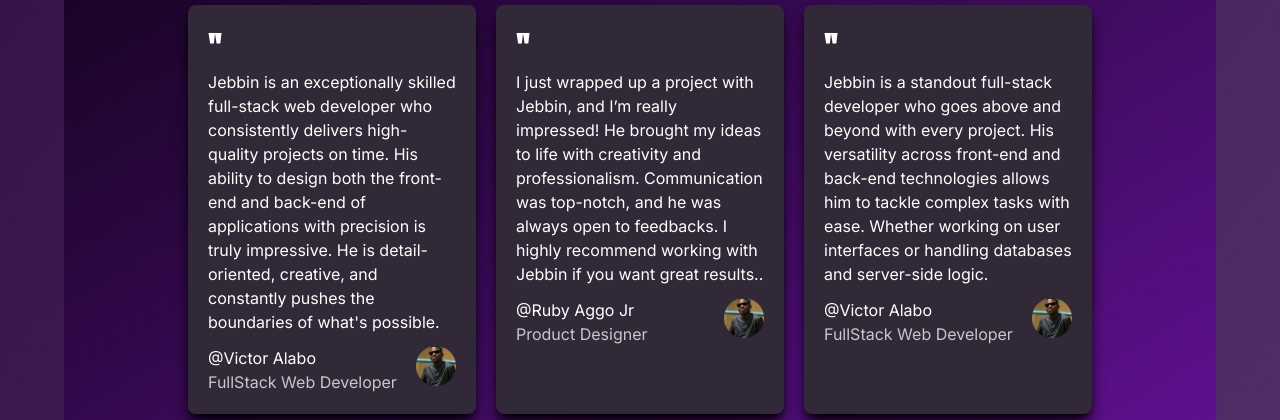
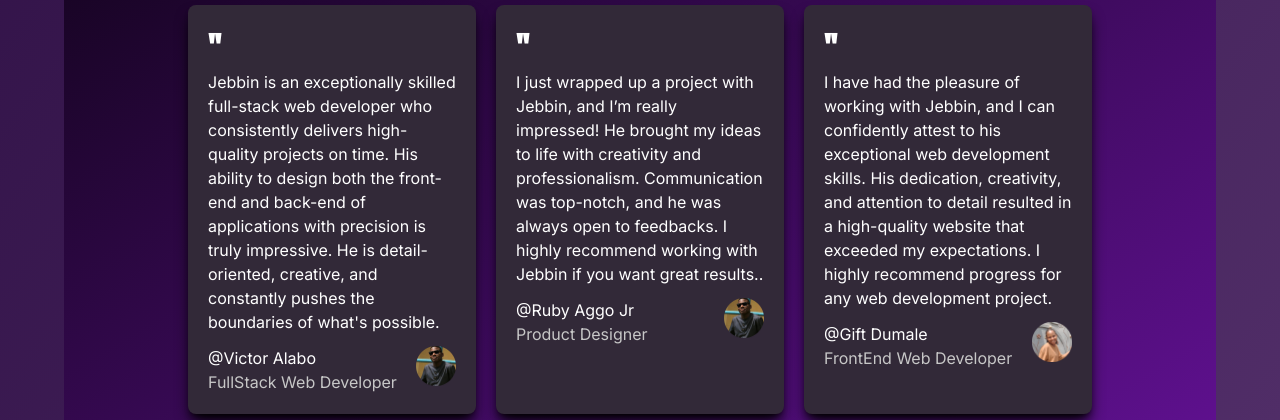
Before and after one commit to Dakjebbin/MainPortfolio, a React (Vite) app in the folder Portfolio/: page / in a window 1280 px wide. Shown: the part 1817-2237 px from the top of the page. Built offline with nearby package versions, Linux system fonts and the light colour scheme; no server answers.

Commit message:
gifts testimonial

```diff
--- a/Portfolio/src/Components/Testimonial.jsx
+++ b/Portfolio/src/Components/Testimonial.jsx
@@ -53,20 +53,21 @@ const Testimonial = () => {
                     <div className="basis-72 bg-[#322938] shadow-lg shadow-black hover:-translate-y-2 duration-500 p-5 rounded-lg">
                     <p className="text-[30px] font-anton font-bold">&quot;</p>
                         <p className=" font-Inter">
-                        Jebbin is a standout full-stack developer who goes above and beyond with every project. His versatility across front-end and back-end technologies allows him to tackle complex tasks with ease. Whether working on user interfaces or handling databases and server-side logic.
+                        I have had the pleasure of working with Jebbin, and I can confidently attest to his exceptional web development skills. His dedication, creativity, and attention to detail resulted in a high-quality website that exceeded my expectations. I highly recommend progress for any web development project.
+
                         </p>
                         <div className="flex mt-3 justify-between">
                             <div >
                         <p className="font-Inter">
-                            @Victor Alabo
+                            @Gift Dumale
                         </p>
                         <p className="font-Inter text-[#c7c7c7]">
-                            FullStack Web Developer
+                            FrontEnd Web Developer
                         </p>
                         </div>
 
                         <div className="w-10">
-                            <img className="w-full" src={assets.victor} alt="" />
+                            <img className="w-full" src={assets.gift} alt="" />
                         </div>
                         </div>
                     </div>
--- a/Portfolio/src/assets/assets.js
+++ b/Portfolio/src/assets/assets.js
@@ -2,11 +2,13 @@ import logo from "./logo-removebg-preview (1).png"
 import circleImage from "./Circle_image-removebg.png"
 import innovative from "./Capture.png"
 import victor from "./cropped_image.png"
+import gift from "./cropped_image (1).png"
 
 export const assets =
     {
         logo,
         circleImage,
         innovative,
-        victor
+        victor,
+        gift
     }
```
Also changed, not shown: Portfolio/src/assets/cropped_image (1).png (added), Portfolio/src/assets/victor testimony.jpg (deleted).
